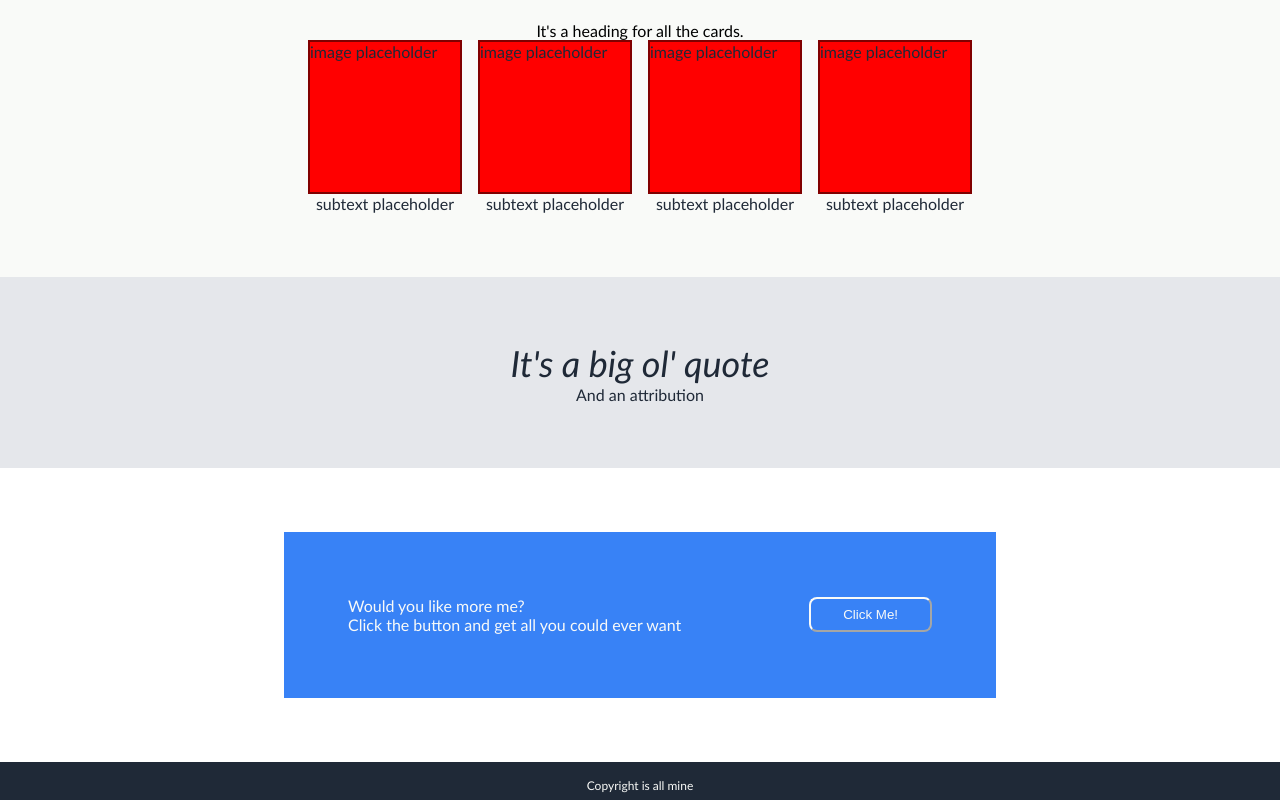
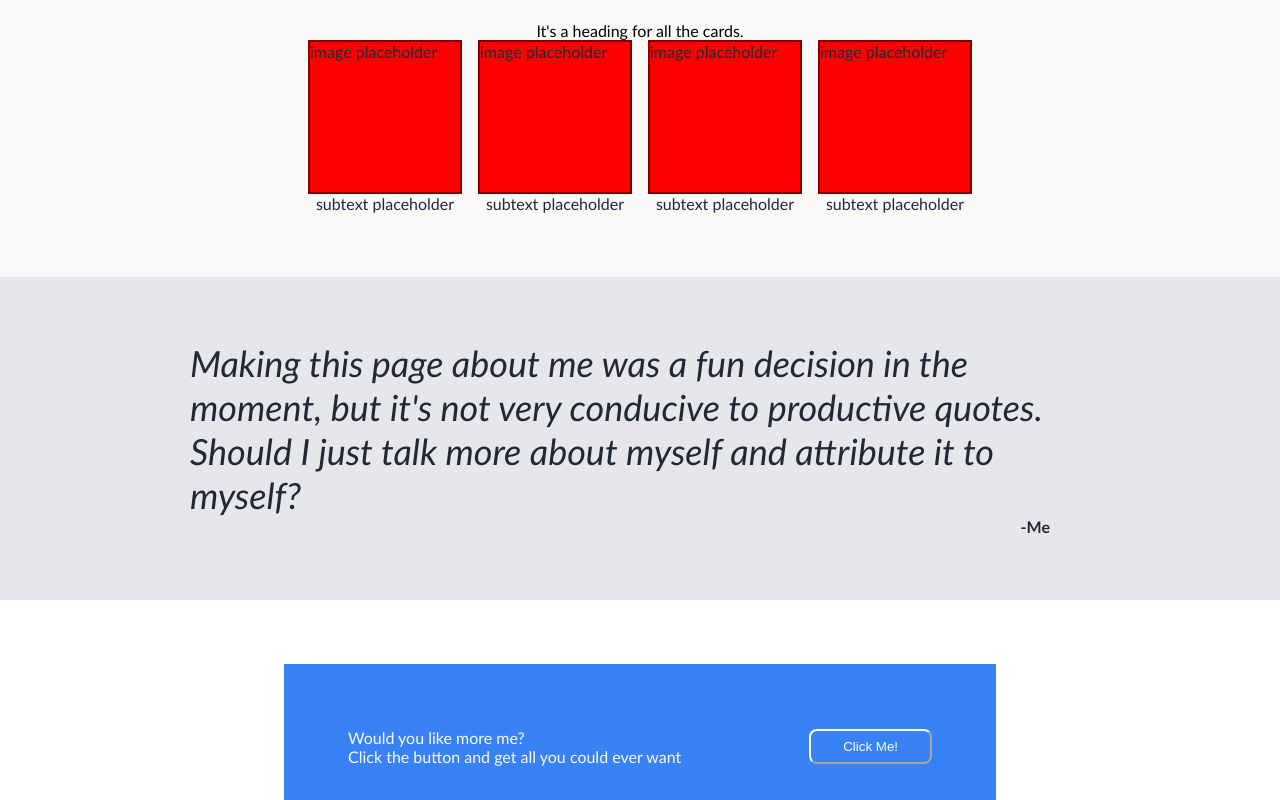
Before and after one commit to ccellis/landing-page, a plain HTML site: page index.html in a window 1280 px wide. Shown: the part 453-1253 px from the top of the page. Drawn offline with Linux system fonts and the light colour scheme.

Commit message:
Finish styling of quote section

```diff
--- a/index.html
+++ b/index.html
@@ -47,8 +47,10 @@
     </div>
 
     <div class="quote">
-        <div class="quote-content">It's a big ol' quote</div>
-        <div class="quote-attribution">And an attribution</div>
+        <div class="quote-box">
+            <div class="quote-content">Making this page about me was a fun decision in the moment, but it's not very conducive to productive quotes. Should I just talk more about myself and attribute it to myself?</div>
+            <div class="quote-attribution">-Me</div>
+        </div>
     </div>
 
     <div class="signup">
--- a/style.css
+++ b/style.css
@@ -134,9 +134,18 @@ li a:link, li a:visited, li a:hover, li a:active {
 /* Quote */
 .quote {
     background-color: #E5E7EB;
-    padding: 64px 0px;
+    padding: 64px;
 
     flex-grow: 1;
+
+    display:flex;
+    flex-direction: column;
+    align-items: center;
+    justify-content: center;
+}
+
+.quote-box {
+    width: 900px;
 
     display:flex;
     flex-direction: column;
@@ -147,12 +156,15 @@ li a:link, li a:visited, li a:hover, li a:active {
 .quote-content {
     color: #1F2937;
     font-size: 36px;
-    font-weight: light;
+    font-weight: lighter;
     font-style: italic;
 }
 
 .quote-attribution {
     color: #1F2937;
+    align-self: flex-end;
+    font-weight: bold;
+    padding-right: 40px;
 }
 
 /* Signup */
```
